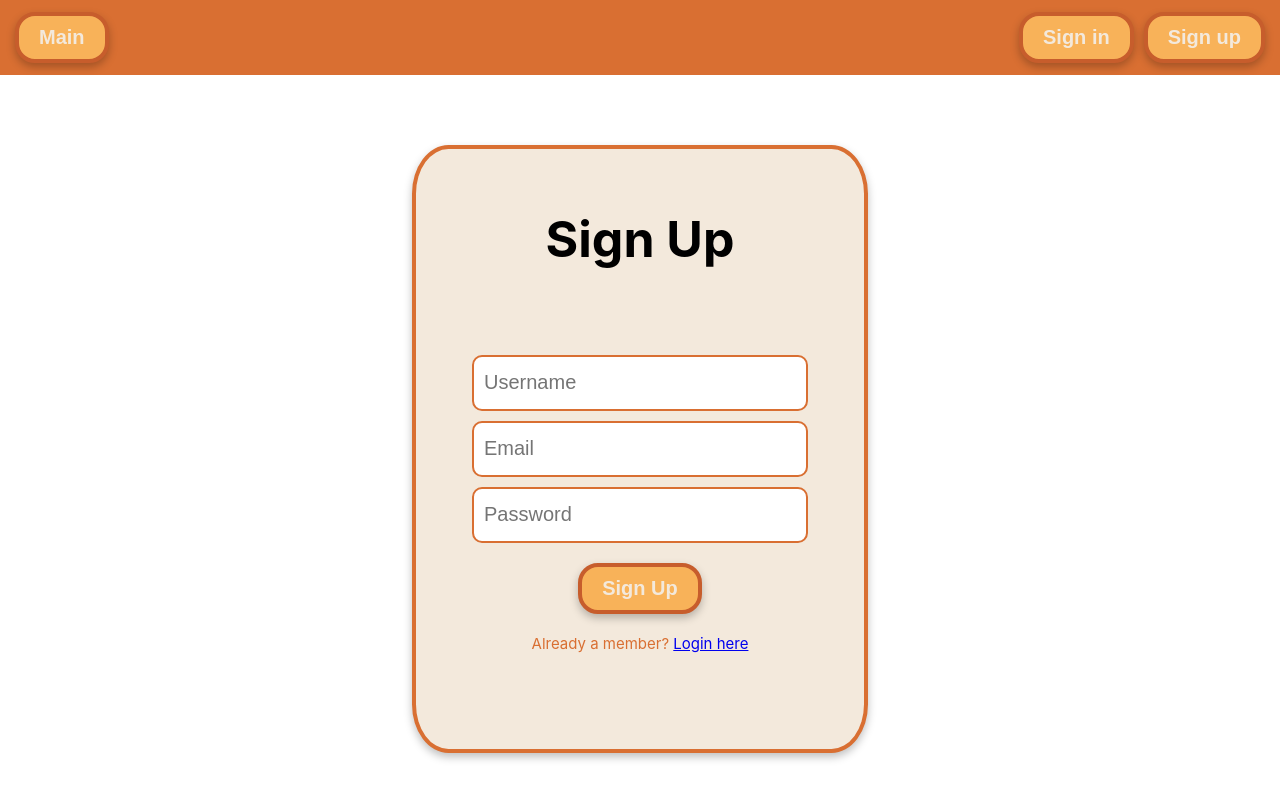
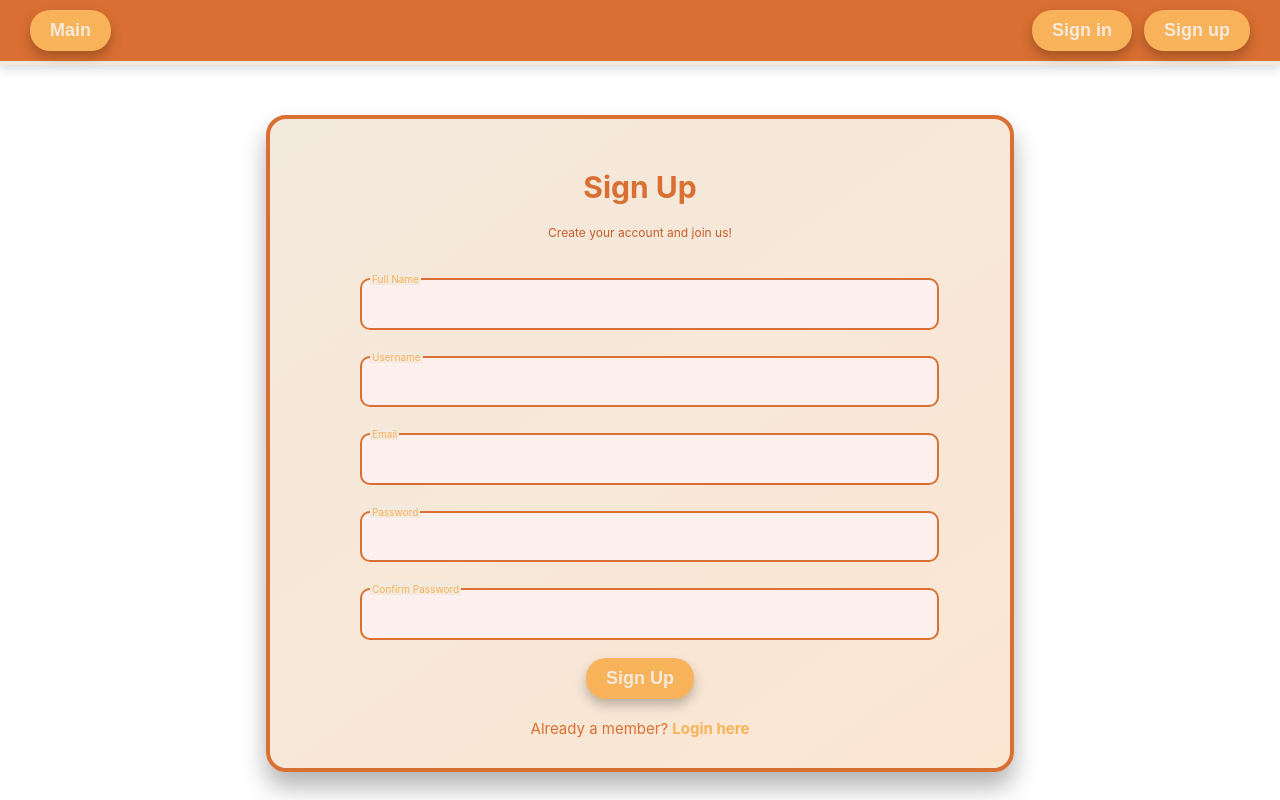
Before and after one commit to DavitManasyan07/recipe-front, a JavaScript app in the folder recipe-front/: page /signup in a window 1280 px wide. Built offline with nearby package versions, Linux system fonts and the light colour scheme; the HTML template or start-up script is replaced by a standard one.

Commit message:
patar css um horhor yral lii braaaaaat

```diff
--- a/recipe-front/src/Sign-In/Sign-In.css
+++ b/recipe-front/src/Sign-In/Sign-In.css
@@ -1,47 +1,111 @@
-.signInBody{
+.signInBody {
   margin: auto;
   margin-top: 7rem;
-    width: 35%;
-    height: 75vh;
+  min-width: 32rem;
+  max-width: 50rem;
+  min-height: 60vh;
   background-color: #f3e9dc;
   border-radius: 8%;
-    border: 4px solid #D96F32;
-    box-shadow: 0 4px 8px rgba(0, 0, 0, 0.25);
+  border: 4px solid #d96f32;
+  box-shadow: 0 4px 12px rgba(0, 0, 0, 0.25);
+  padding-bottom: 3rem;
 }
 
-header{
+header {
   text-align: center;
-    font-size: 5rem;
+  font-size: 4.5rem;
   font-weight: bold;
-    padding-top: 6rem;
+  padding-top: 4rem;
+  color: #d96f32;
+  text-shadow: 1px 1px 3px rgba(0, 0, 0, 0.2);
+  animation: fadeInDown 0.8s ease-in-out;
 }
 
-form{
+form {
   display: flex;
   flex-direction: column;
   align-items: center;
   justify-content: center;
-    margin-top: 18%;
+  margin-top: 10%;
+  gap: 1rem;
 }
 
-input{
-    margin: 5px 0;
-    width: 32rem;
-    height: 5rem;
-    border-radius: 1rem;
-    border: 2px solid #D96F32;
-    font-size: 2rem;
-    padding-left: 1rem;
+.field {
+  margin: 8px 0;
+  width: 80%;
 }
 
-.link{
+.field-button {
+  animation: fadeInUp 0.8s ease-in-out;
+}
+
+input {
+  width: 100%;
+  height: 4rem;
+  border-radius: 1rem;
+  border: 2px solid #d96f32;
+  font-size: 1.8rem;
+  padding-left: 1rem;
+  transition: all 0.3s ease;
+  animation: fadeInDown 0.8s ease-in-out;
+}
+
+input:focus {
+  border-color: #f8b259;
+  box-shadow: 0 0 8px rgba(248, 178, 89, 0.5);
+  outline: none;
+  transform: scale(1.02);
+}
+
+.link {
   text-align: center;
   margin-top: 2rem;
   font-size: 1.5rem;
-    color: #D96F32;
-    text-decoration: none;
+  color: #d96f32;
+  animation: fadeInRight 0.8s ease-in-out;
 }
 
-.field-button{
-    margin-top: 1.5rem;
+.link a {
+  color: #f8b259;
+  text-decoration: none;
+  font-weight: bold;
+  transition: color 0.3s ease;
 }
+
+.link a:hover {
+  color: #c75d2c;
+}
+
+/* Simple fade-in animation */
+@keyframes fadeInDown {
+  0% {
+    opacity: 0;
+    transform: translateY(-20px);
+  }
+  100% {
+    opacity: 1;
+    transform: translateY(0);
+  }
+}
+
+@keyframes fadeInUp {
+  0% {
+    opacity: 0;
+    transform: translateY(20px);
+  }
+  100% {
+    opacity: 1;
+    transform: translateY(0);
+  }
+}
+
+@keyframes fadeInRight {
+  0% {
+    opacity: 0;
+    transform: translateX(-20px);
+  }
+  100% {
+    opacity: 1;
+    transform: translateY(0);
+  }
+}
--- a/recipe-front/src/Sign-Up/Sign-Up.css
+++ b/recipe-front/src/Sign-Up/Sign-Up.css
@@ -1,47 +1,113 @@
-.signUpBody{
-    margin: auto;
-    margin-top: 7rem;
-    width: 35%;
-    height: 75vh;
-    background-color: #f3e9dc;
-    border-radius: 8%;
-    border: 4px solid #D96F32;
-    box-shadow: 0 4px 8px rgba(0, 0, 0, 0.25);
+.signUpBody {
+  margin: auto;
+  margin-top: 5rem;
+  min-width: 32rem;
+  max-width: 70rem;
+  background: linear-gradient(145deg, #f3e9dc, #fbe6d2);
+  border-radius: 2rem;
+  border: 4px solid #d96f32;
+  box-shadow: 0 15px 25px rgba(0, 0, 0, 0.3);
+  padding: 3rem 2rem;
+  animation: fadeIn 0.8s ease forwards;
+  margin-bottom: 2rem;
 }
 
-header{
-    text-align: center;
-    font-size: 5rem;
-    font-weight: bold;
-    padding-top: 6rem;
+/* Header */
+.signUpHeader h1 {
+  text-align: center;
+  font-size: 3rem;
+  color: #d96f32;
+  transform: translateY(-20px);
+  opacity: 0;
+  animation: slideDown 0.5s forwards;
+}
+.signUpHeader p {
+  text-align: center;
+  color: #c75d2c;
+  margin-bottom: -4rem;
+  font-size: 1.2rem;
+  animation: fadeIn 1s forwards 0.3s;
 }
 
-form{
-    display: flex;
-    flex-direction: column;
-    align-items: center;
-    justify-content: center;
-    margin-top: 18%;
+/* Fields */
+.field {
+  position: relative;
+  width: 100%;
+  margin: 0.8rem 0;
 }
 
-input{
-    margin: 5px 0;
-    width: 32rem;
-    height: 5rem;
-    border-radius: 1rem;
-    border: 2px solid #D96F32;
-    font-size: 2rem;
-    padding-left: 1rem;
+input {
+  width: 100%;
+  padding: 0.5rem 0.5rem 0.25rem 0.5rem;
+  font-size: 1.2rem;
+  border-radius: 1rem;
+  border: 2px solid #d96f32;
+  outline: none;
+  background: #fff0f0;
+  transition: all 0.3s ease;
 }
 
-.link{
-    text-align: center;
-    margin-top: 2rem;
-    font-size: 1.5rem;
-    color: #D96F32;
-    text-decoration: none;
+input:focus {
+  border-color: #f8b259;
+  box-shadow: 0 0 8px rgba(255, 150, 50, 0.5);
 }
 
-.field-button{
-    margin-top: 1.5rem;
+label {
+  position: absolute;
+  top: 1rem;
+  left: 1rem;
+  color: #c75d2c;
+  font-size: 1.3rem;
+  pointer-events: none;
+  transition: 0.3s ease all;
 }
+
+input:focus + label,
+input:not(:placeholder-shown) + label {
+  top: -0.5rem;
+  left: 1rem;
+  font-size: 1rem;
+  color: #f8b259;
+  background: #f3e9dc;
+  padding: 0 0.2rem;
+}
+.link {
+  text-align: center;
+  margin-top: 2rem;
+  font-size: 1.2rem;
+  color: #d96f32;
+}
+
+.link a {
+  color: #f8b259;
+  text-decoration: none;
+  transition: 0.3s;
+}
+
+.link a:hover {
+  color: #c75d2c;
+  text-decoration: underline;
+}
+
+/* Animations */
+@keyframes fadeIn {
+  0% {
+    opacity: 0;
+    transform: translateY(-20px);
+  }
+  100% {
+    opacity: 1;
+    transform: translateY(0);
+  }
+}
+
+@keyframes slideDown {
+  0% {
+    opacity: 0;
+    transform: translateY(-20px);
+  }
+  100% {
+    opacity: 1;
+    transform: translateY(0);
+  }
+}
--- a/recipe-front/src/Sign-Up/Sign-Up.js
+++ b/recipe-front/src/Sign-Up/Sign-Up.js
@@ -4,26 +4,37 @@ import "./Sign-Up.css";
 export default function SignUp() {
   return (
     <div className="signUpBody">
-      <header>Sign Up</header>
-      <form action="singUp">
+      <div className="signUpHeader">
+        <h1>Sign Up</h1>
+        <p>Create your account and join us!</p>
+      </div>
+
+      <form action="signUp">
         <div className="field">
-          <input type="text" required placeholder="Username" />
+          <input type="text" required />
+          <label>Full Name</label>
         </div>
         <div className="field">
-          <input type="email" required placeholder="Email" />
+          <input type="text" required />
+          <label>Username</label>
         </div>
         <div className="field">
-          <input
-            type="password"
-            className="pass-key"
-            required
-            placeholder="Password"
-          />
+          <input type="email" required />
+          <label>Email</label>
+        </div>
+        <div className="field">
+          <input type="password" className="pass-key" required />
+          <label>Password</label>
+        </div>
+        <div className="field">
+          <input type="password" className="pass-key" required />
+          <label>Confirm Password</label>
         </div>
         <div className="field-button">
-          <Button link={""} text={"Sign Up"}/>
+          <Button link={""} text={"Sign Up"} />
         </div>
       </form>
+
       <div className="link">
         Already a member? <a href="signIn">Login here</a>
       </div>
--- a/recipe-front/src/components/Button/Button.css
+++ b/recipe-front/src/components/Button/Button.css
@@ -1,20 +1,23 @@
 button {
-  transition: all 0.3s ease;
-  background-color: #f8b259;
-  border: 4px solid #c75d2c;
+  transition: all 0.2s ease;
+  background: #f8b259;
+  border: none;
   color: #f3e9dc;
-  font-size: 2rem;
+  font-size: 1.8rem;
   font-weight: bold;
   padding: 1rem 2rem;
   border-radius: 2rem;
   cursor: pointer;
-  margin: 0 5px;
-  box-shadow: 0 4px 8px rgba(0, 0, 0, 0.25);
+  box-shadow: 0 6px 12px rgba(0, 0, 0, 0.25);
 }
+
 button:hover {
   transform: scale(1.05);
-  transition: all 0.3s ease;
-  background-color: #f3e9dc;
-  color: #c75d2c;
-  border: 4px solid #f8b259;
+  background: #f3e9dc;
+  color: #D96F32;
 }
+
+button:active {
+  transform: scale(0.97) translateY(3px);
+  box-shadow: 0 3px 6px rgba(0, 0, 0, 0.25);
+}
--- a/recipe-front/src/components/NavBar/NavBar.css
+++ b/recipe-front/src/components/NavBar/NavBar.css
@@ -1,9 +1,52 @@
-.navbarBody{
+.navbarBody {
+    display: flex;
+    justify-content: space-between;
+    align-items: center;
+    padding: 1rem 3rem;
     background-color: #D96F32;
-    padding: 0px 10px;
-    width: auto;
-    height: 75px;
+    border-bottom: 4px solid #f3e9dc;
+    box-shadow: 0 4px 10px rgba(0,0,0,0.15);
+    position: sticky;
+    top: 0;
+    z-index: 1000;
+    animation: slideDown 0.5s ease;
+}
+
+.navbar--part {
     display: flex;
     align-items: center;
-    justify-content:  space-between;
+    gap: 1.2rem;
 }
+
+.navbar--part.left {
+    justify-content: flex-start;
+}
+
+.navbar--part.right {
+    justify-content: flex-end;
+}
+
+.navbarBody a {
+    text-decoration: none;
+}
+
+@keyframes slideDown {
+    0% {
+        opacity: 0;
+        transform: translateY(-20px);
+    }
+    100% {
+        opacity: 1;
+        transform: translateY(0);
+    }
+}
+
+/* Optional: subtle hover effect for buttons in navbar */
+.navbarBody button {
+    transition: transform 0.2s ease, box-shadow 0.2s ease;
+}
+
+.navbarBody button:hover {
+    transform: translateY(-2px);
+    box-shadow: 0 6px 12px rgba(0,0,0,0.2);
+}
```
Lines whose indentation alone changed are shown as unchanged.
